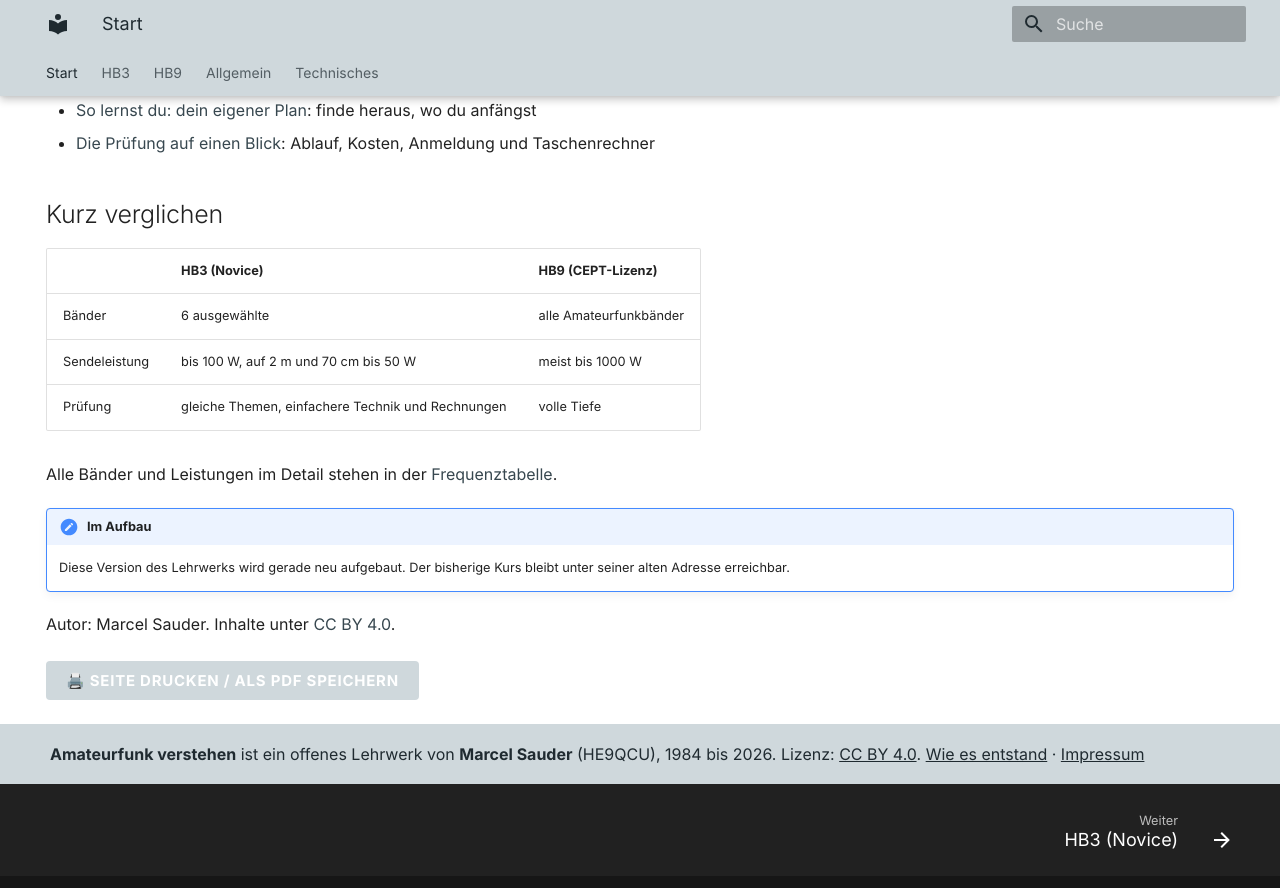
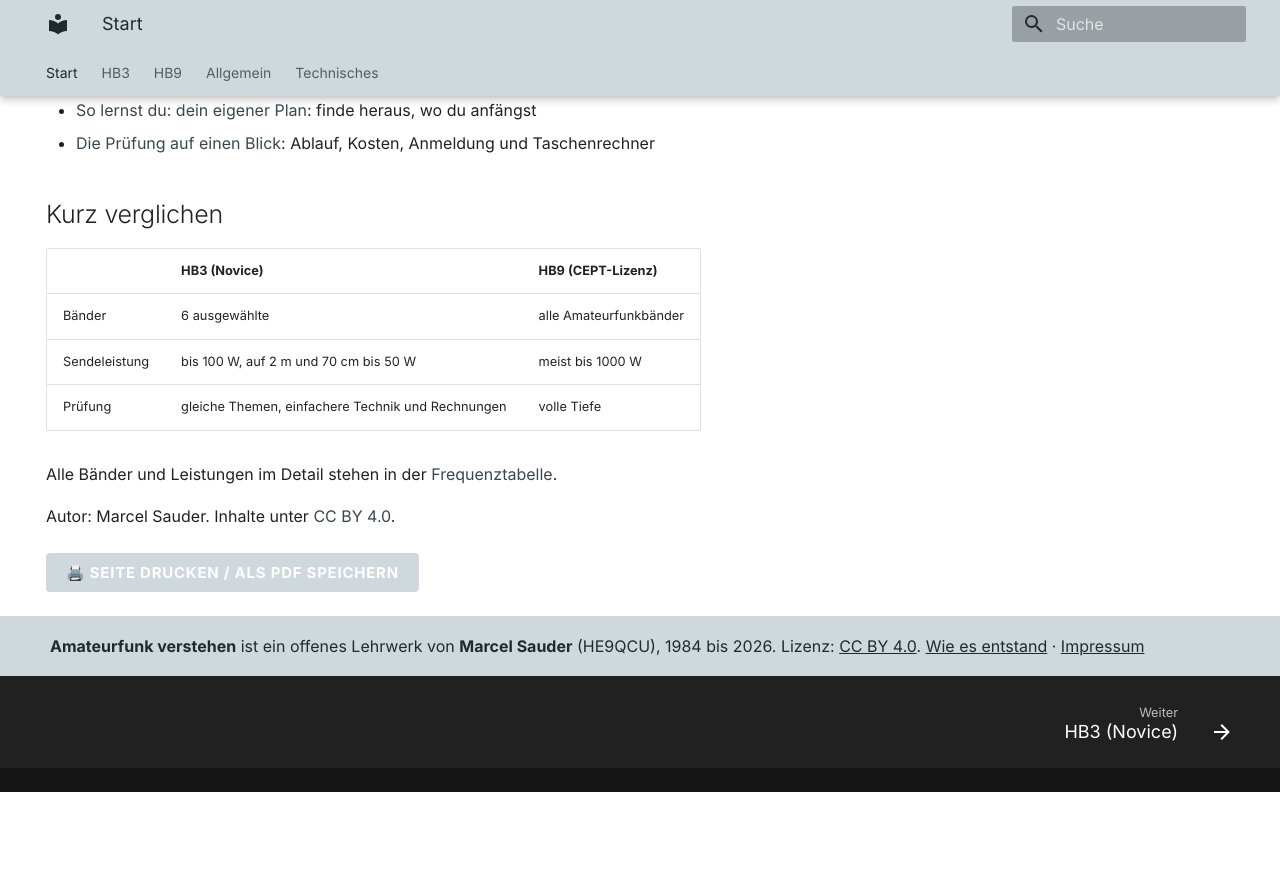
Before and after one commit to MaShaoDe/Amateurfunk-verstehen, an MkDocs documentation site: the page built from docs/index.md, in a window 1280 px wide and 900 px high, scrolled down 628 px. Shown: the top 888 px of the window. Built offline with MkDocs 1.6.1 and Material for MkDocs 9.7.7, drawn with Linux system fonts in a browser that asks for light colours; after the commit the page ends 1420 px from its top, so only the background shows below that.

Commit message:
Aufbau-Hinweis auf Startseite und README entfernt

```diff
--- a/docs/index.md
+++ b/docs/index.md
@@ -50,7 +50,4 @@ Wähle deinen Weg:
 
 --8<-- "vergleich-kurz-start.md"
 
-!!! note "Im Aufbau"
-    Diese Version des Lehrwerks wird gerade neu aufgebaut. Der bisherige Kurs bleibt unter seiner alten Adresse erreichbar.
-
 Autor: Marcel Sauder. Inhalte unter [CC BY 4.0](https://creativecommons.org/licenses/by/4.0/deed.de).
```
Also changed, not shown: README.md (+1 -1 lines).
